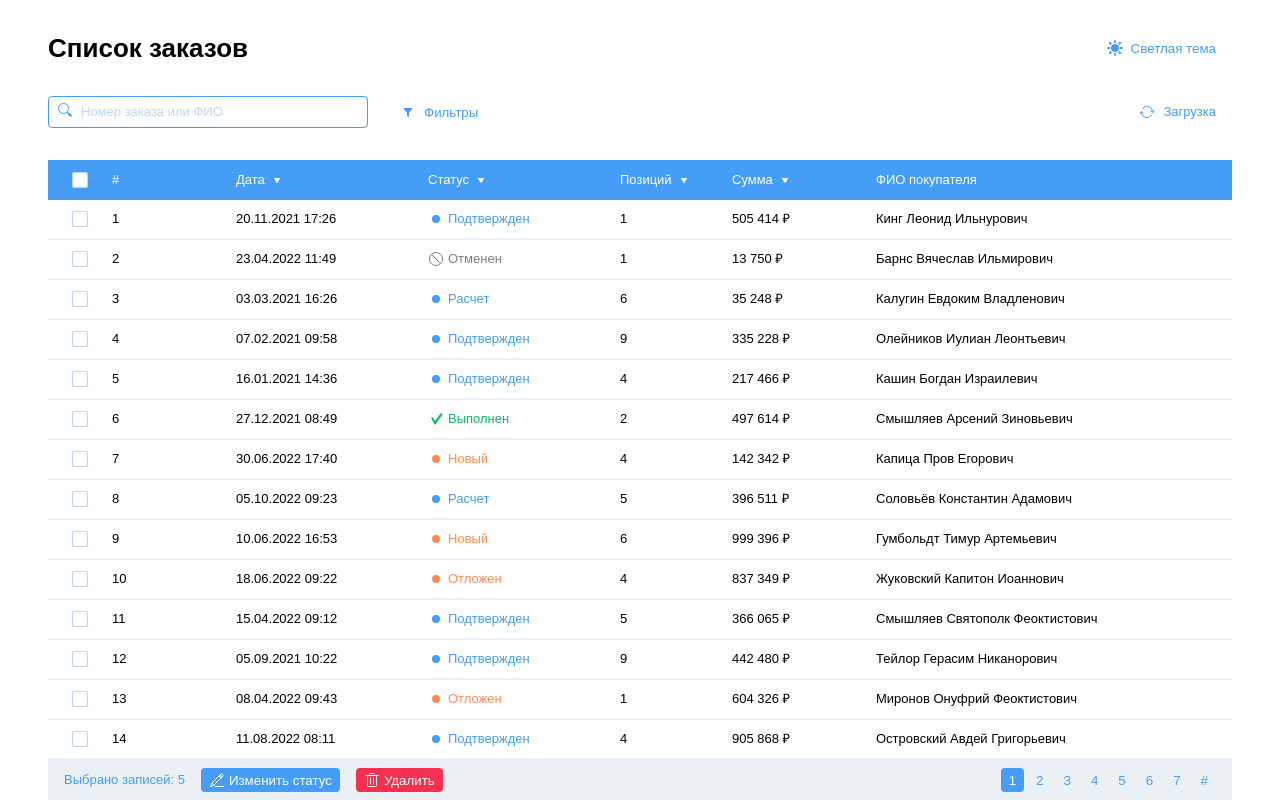
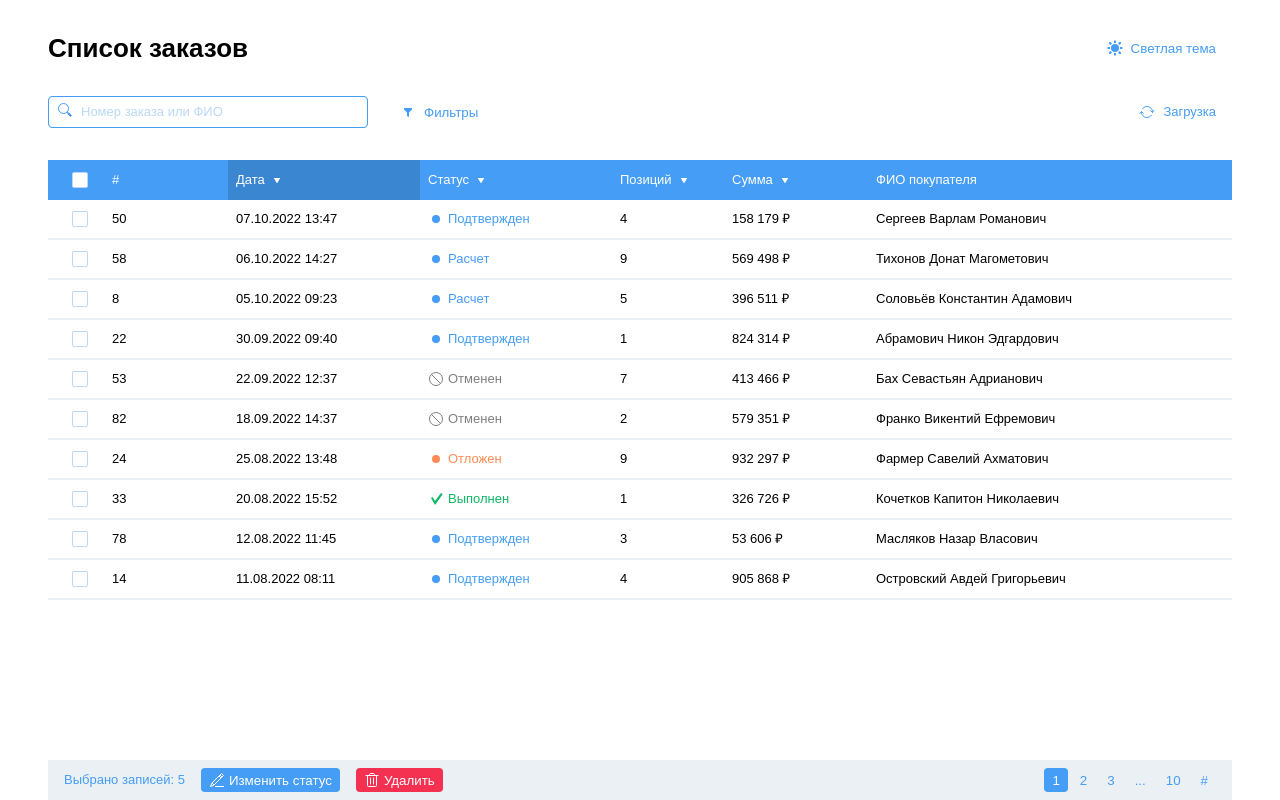
Before and after one commit to Dante13Dark/react-app, a React (Create React App) app: page / in a window 1280 px wide. Built offline with nearby package versions, Linux system fonts and the light colour scheme.

Commit message:
Добавил сортировку

```diff
--- a/src/components/pages/OrdersPage/model/orders/ordersSelectors.js
+++ b/src/components/pages/OrdersPage/model/orders/ordersSelectors.js
@@ -1,4 +1,8 @@
 export const getOrdersData = (state) => state.orders.allOrders;
+
+export const getSortType = (state) => state.filters.sort.sortType;
+export const getSortDirection = (state) => state.filters.sort.isSortAscending;
+
 export const getPageNumber = (state) => state.orders.page;
 export const getPageLimit = (state) => state.orders.pageLimit;
 export const getSearchValue = (state) => state.filters.searchValue;
@@ -16,15 +20,6 @@ export const getAmountToValue = (state) =>
 const getActiveFilterValue = (state, value) =>
   state.filters.activeFilters[value];
 
-export const getCurrentPageOrders = (state) => {
-  const orders = getFilteredOrders(state);
-  const page = getPageNumber(state);
-  const pageLimit = getPageLimit(state);
-  const beginIndex = pageLimit * (page - 1);
-  const endIndex = beginIndex + pageLimit;
-  return orders.slice(beginIndex, endIndex);
-};
-
 const FILTER_VALUE = {
   dateFrom: "dateFromValue",
   dateTo: "dateToValue",
@@ -33,10 +28,57 @@ const FILTER_VALUE = {
   amountTo: "amountToValue",
 };
 
+export const getCurrentPageOrders = (state) => {
+  const orders = getSortedOrders(state);
+  const page = getPageNumber(state);
+  const pageLimit = getPageLimit(state);
+  const beginIndex = pageLimit * (page - 1);
+  const endIndex = beginIndex + pageLimit;
+  return orders.slice(beginIndex, endIndex);
+};
+
+const getSortedOrders = (state) => {
+  const sortType = getSortType(state);
+  const isSortAscending = getSortDirection(state);
+  let orders = getFilteredOrders(state);
+  const direction = isSortAscending ? -1 : 1;
+  switch (sortType) {
+    case "date":
+      return orders.sort((a, b) => {
+        const aDate = getDate(a.date);
+        const bDate = getDate(b.date);
+        return (aDate - bDate) * direction;
+      });
+    case "status":
+      return orders.sort(
+        (a, b) =>
+          (STATUS_PRIORITY[a.status] - STATUS_PRIORITY[b.status]) * direction
+      );
+    case "count":
+      return orders.sort((a, b) => (a.amount - b.amount) * direction);
+    case "amount":
+      return orders.sort(
+        (a, b) => (parseSum(a.sum) - parseSum(b.sum)) * direction
+      );
+    default:
+      return orders;
+  }
+};
+
+const STATUS_PRIORITY = {
+  completed: 6,
+  calculation: 5,
+  confirmed: 4,
+  new: 3,
+  postponed: 2,
+  declined: 1,
+};
+
 export const getFilteredOrders = (state) => {
   let orders = getOrdersData(state);
   const searchValue = getSearchValue(state);
 
+  // Поиск по значению работает всегда
   orders = orders.filter((order) => {
     return searchValue ? filterBySearchValue(order, searchValue) : true;
   });
@@ -74,26 +116,29 @@ export const getFilteredOrders = (state) => {
 };
 
 function filterBySearchValue(order, searchValue) {
-  return order.customer.includes(searchValue);
+  return (
+    order.customer.includes(searchValue) ||
+    String(order.id).includes(searchValue)
+  );
 }
 
 function filterByDateFrom(order, dateFrom) {
-  const [d, m, y] = order.date.slice(0, 10).split(".");
-  const [df, mf, yf] = dateFrom.split(".");
-  const date = Date.parse(`${y}-${m}-${d}`);
-  const dateStart = Date.parse(`${yf}-${mf}-${df}`);
+  const [dd, mm, yy] = dateFrom.split(".");
+  const date = getDate(order.date);
+  const dateStart = new Date(yy, mm, dd);
+  console.log(dateStart);
+  console.log(date);
   return dateStart <= date;
 }
 
 function filterByDateTo(order, dateTo) {
-  const [d, m, y] = order.date.slice(0, 10).split(".");
-  const [dt, mt, yt] = dateTo.split(".");
-  const date = Date.parse(`${y}-${m}-${d}`);
-  const dateEnd = Date.parse(`${yt}-${mt}-${dt}`);
+  const [dd, mm, yy] = dateTo.split(".");
+  const date = getDate(order.date);
+  const dateEnd = new Date(yy, mm, dd);
   return date <= dateEnd;
 }
 
-const STATUS_MAP = {
+const JSON_TO_APP_STATUS_MAP = {
   new: "new",
   calculation: "calculation",
   confirmed: "accepted",
@@ -103,13 +148,28 @@ const STATUS_MAP = {
 };
 
 function filterByStatus(order, selectedStatuses) {
-  return selectedStatuses.includes(STATUS_MAP[order.status]);
+  return selectedStatuses.includes(JSON_TO_APP_STATUS_MAP[order.status]);
 }
 
 function filterByAmountFrom(order, amountFrom) {
-  return parseInt(String(order.sum).replace(/\s+/g, ""), 10) >= amountFrom;
+  return parseSum(order.sum) >= amountFrom;
 }
 
 function filterByAmountTo(order, amountTo) {
-  return parseInt(String(order.sum).replace(/\s+/g, ""), 10) <= amountTo;
+  return parseSum(order.sum) <= amountTo;
 }
+
+// Helpers
+
+function parseSum(sum) {
+  return parseInt(String(sum).replace(/\s+/g, ""), 10);
+}
+
+function getDate(dateString) {
+  const date = new Date();
+  const [dd, mm, yy] = dateString.slice(0, 10).split(".");
+  date.setFullYear(yy, mm, dd);
+  const [h, m] = dateString.slice(11).split(":");
+  date.setHours(h, m);
+  return date;
+}
--- a/src/components/pages/OrdersPage/model/orders/ordersSlice.js
+++ b/src/components/pages/OrdersPage/model/orders/ordersSlice.js
@@ -4,7 +4,7 @@ import { orders } from "./orders";
 const initialState = {
   allOrders: orders,
   page: 1,
-  pageLimit: 15,
+  pageLimit: 10,
 };
 
 const ordersSlice = createSlice({
--- a/src/components/pages/OrdersPage/model/ordersFilter/ordersFilterSlice.js
+++ b/src/components/pages/OrdersPage/model/ordersFilter/ordersFilterSlice.js
@@ -7,16 +7,27 @@ const filters = {
   amountFromValue: "",
   amountToValue: "",
 };
+
 const initialState = {
   searchValue: "",
   selectedFilters: filters,
   activeFilters: filters,
+  sort: {
+    sortType: "date",
+    isSortAscending: true,
+  },
 };
 
 export const ordersFilterSlice = createSlice({
   name: "ordersFilter",
   initialState,
   reducers: {
+    setSortType: (state, action) => {
+      state.sort.sortType = action.payload;
+    },
+    setSortDirection: (state, action) => {
+      state.sort.isSortAscending = action.payload;
+    },
     applyFilters: (state) => {
       state.activeFilters = state.selectedFilters;
     },
@@ -24,7 +35,7 @@ export const ordersFilterSlice = createSlice({
       state.searchValue = action.payload;
     },
     resetSearchValue(state) {
-      state.selectedFilters.searchValue = "";
+      state.searchValue = "";
     },
     changeDateFromValue(state, action) {
       state.selectedFilters.dateFromValue = action.payload;
@@ -80,6 +91,8 @@ export const {
   resetAmountToValue,
   resetFilters,
   applyFilters,
+  setSortType,
+  setSortDirection,
 } = ordersFilterSlice.actions;
 
 export default ordersFilterSlice.reducer;
--- a/src/components/pages/OrdersPage/modules/OrdersTable/OrdersTable.jsx
+++ b/src/components/pages/OrdersPage/modules/OrdersTable/OrdersTable.jsx
@@ -7,11 +7,19 @@ import { TableBody } from "../../../../shared/TableElements/TableBody/TableBody"
 import { TableCell } from "../../../../shared/TableElements/TableCell/TableCell";
 import { Checkbox } from "../../../../shared/Checkbox/Checkbox";
 import { StatusCell } from "./StatusCell/StatusCell";
-import { useSelector } from "react-redux";
+import { useDispatch, useSelector } from "react-redux";
 import { OrdersTableFooter } from "./OrdersTableFooter/OrdersTableFooter";
-import { getCurrentPageOrders } from "../../model/orders/ordersSelectors";
+import {
+  getCurrentPageOrders,
+  getSortDirection,
+  getSortType,
+} from "../../model/orders/ordersSelectors";
+import {
+  setSortDirection,
+  setSortType,
+} from "../../model/ordersFilter/ordersFilterSlice";
+import cn from "classnames";
 
-const noop = () => {};
 const STATUS_NAME = {
   new: "Новый",
   calculation: "Расчет",
@@ -22,8 +30,19 @@ const STATUS_NAME = {
 };
 
 export const OrdersTable = () => {
-  console.log("render");
+  const dispatch = useDispatch();
+  const currentSortType = useSelector(getSortType);
+  const currentSortDirection = useSelector(getSortDirection);
   const orders = useSelector(getCurrentPageOrders);
+
+  const handleHeaderCellClick = (sortType) => {
+    if (currentSortType === sortType) {
+      dispatch(setSortDirection(!currentSortDirection));
+    } else {
+      dispatch(setSortType(sortType));
+      dispatch(setSortDirection(true));
+    }
+  };
 
   return (
     <Table>
@@ -33,16 +52,52 @@ export const OrdersTable = () => {
             <Checkbox />
           </TableHeaderCell>
           <TableHeaderCell className={styles.order_cell}>#</TableHeaderCell>
-          <TableHeaderCell className={styles.date_cell} onClick={noop}>
+          <TableHeaderCell
+            className={cn(styles.date_cell, {
+              [styles.selected]: currentSortType === "date",
+            })}
+            iconClassName={cn({
+              [styles.icon_reverse]:
+                currentSortType === "date" && currentSortDirection === false,
+            })}
+            onClick={() => handleHeaderCellClick("date")}
+          >
             Дата
           </TableHeaderCell>
-          <TableHeaderCell className={styles.status_cell} onClick={noop}>
+          <TableHeaderCell
+            className={cn(styles.status_cell, {
+              [styles.selected]: currentSortType === "status",
+            })}
+            iconClassName={cn({
+              [styles.icon_reverse]:
+                currentSortType === "status" && currentSortDirection === false,
+            })}
+            onClick={() => handleHeaderCellClick("status")}
+          >
             Статус
           </TableHeaderCell>
-          <TableHeaderCell className={styles.count_cell} onClick={noop}>
+          <TableHeaderCell
+            className={cn(styles.count_cell, {
+              [styles.selected]: currentSortType === "count",
+            })}
+            iconClassName={cn({
+              [styles.icon_reverse]:
+                currentSortType === "count" && currentSortDirection === false,
+            })}
+            onClick={() => handleHeaderCellClick("count")}
+          >
             Позиций
           </TableHeaderCell>
-          <TableHeaderCell className={styles.amount_cell} onClick={noop}>
+          <TableHeaderCell
+            className={cn(styles.amount_cell, {
+              [styles.selected]: currentSortType === "amount",
+            })}
+            iconClassName={cn({
+              [styles.icon_reverse]:
+                currentSortType === "amount" && currentSortDirection === false,
+            })}
+            onClick={() => handleHeaderCellClick("amount")}
+          >
             Сумма
           </TableHeaderCell>
           <TableHeaderCell className={styles.client_cell}>
--- a/src/components/pages/OrdersPage/modules/OrdersTable/OrdersTable.module.css
+++ b/src/components/pages/OrdersPage/modules/OrdersTable/OrdersTable.module.css
@@ -31,3 +31,11 @@
 .client_cell {
   width: 100%;
 }
+
+.selected {
+  background: var(--shadow);
+}
+
+.icon_reverse {
+  transform: rotate(180deg);
+}
--- a/src/components/shared/TableElements/TableHeaderCell/TableHeaderCell.jsx
+++ b/src/components/shared/TableElements/TableHeaderCell/TableHeaderCell.jsx
@@ -2,11 +2,22 @@ import styles from "./TableHeaderCell.module.css";
 import cn from "classnames";
 import { Icon, ICON_MAP } from "../../Icon/Icon";
 
-export const TableHeaderCell = ({ className, children, onClick, ...props }) => {
+export const TableHeaderCell = ({
+  className,
+  children,
+  onClick,
+  iconClassName,
+  ...props
+}) => {
   return (
-    <div className={cn(styles._, className)} {...props}>
+    <div className={cn(styles._, className)} onClick={onClick} {...props}>
       {children}
-      {onClick && <Icon name={ICON_MAP.vArrow} className={styles.icon} />}
+      {onClick && (
+        <Icon
+          name={ICON_MAP.vArrow}
+          className={cn(styles.icon, iconClassName)}
+        />
+      )}
     </div>
   );
 };
```
Also changed, not shown: src/components/pages/OrdersPage/model/ordersFilter/ordersFilterSelectors.js (added), 1 other file (tests, documents, lock files or other folders).
